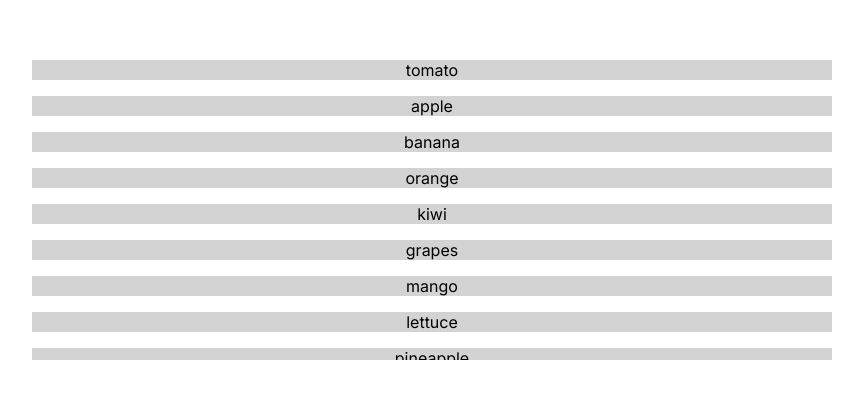
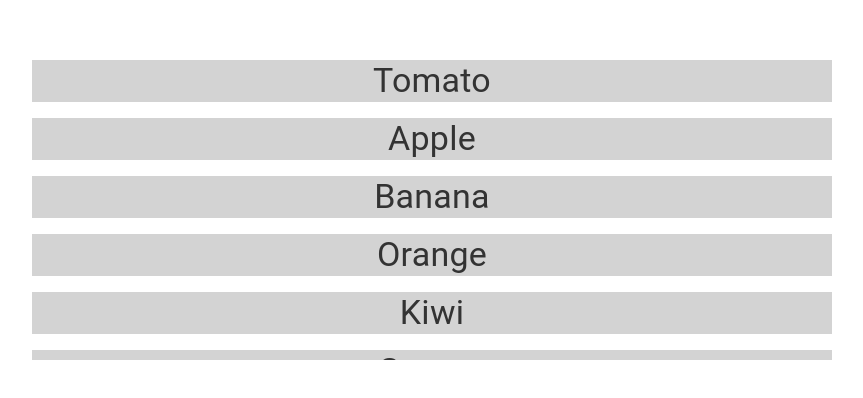
Before and after one commit to AbdurraoufE/pantry, a Next.js app: page / in a window 1280 px wide. Shown: the part 190-588 px from the top of the page, without its empty margins (208-1071 px from the left). Built offline with nearby package versions, Linux system fonts and the light colour scheme.

Commit message:
displays items on page

```diff
--- a/app/page.js
+++ b/app/page.js
@@ -1,4 +1,4 @@
-import { Box, Stack } from "@mui/material";
+import { Box, Stack, Typography } from "@mui/material";
 
 const items = [
   "tomato",
@@ -31,13 +31,22 @@ export default function Home() {
           <Box
             key={item}
             width="100%"
-            height="100px"
+            height="300px"
             display="flex"
             justifyContent="center"
             alignItems="center"
             bgcolor={"#D3D3D3"}
           >
-            {item}
+            <Typography
+              variant={"h4"}
+              color={"#333"}
+              textAlign={"center"}
+            >
+               {
+                // capitalize first letter of item
+                item.charAt(0).toUpperCase() + item.slice(1)
+               }
+            </Typography>
           </Box>
         ))}
       </Stack>
```
